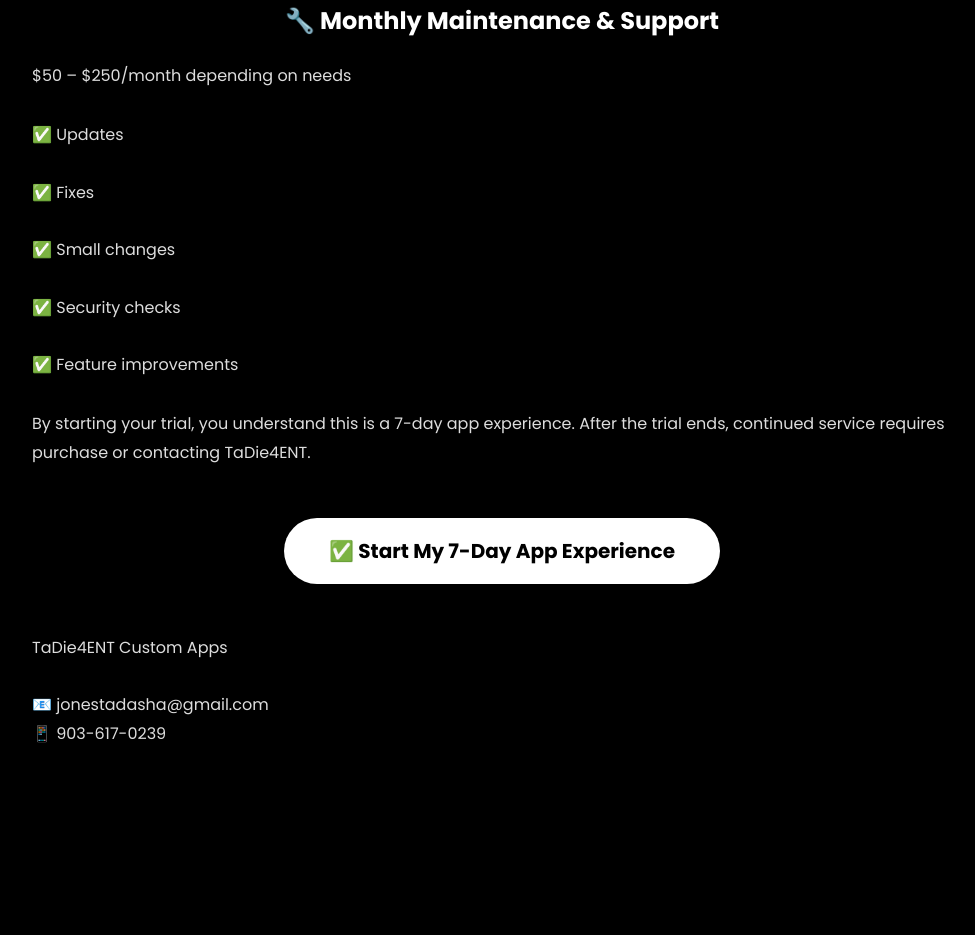
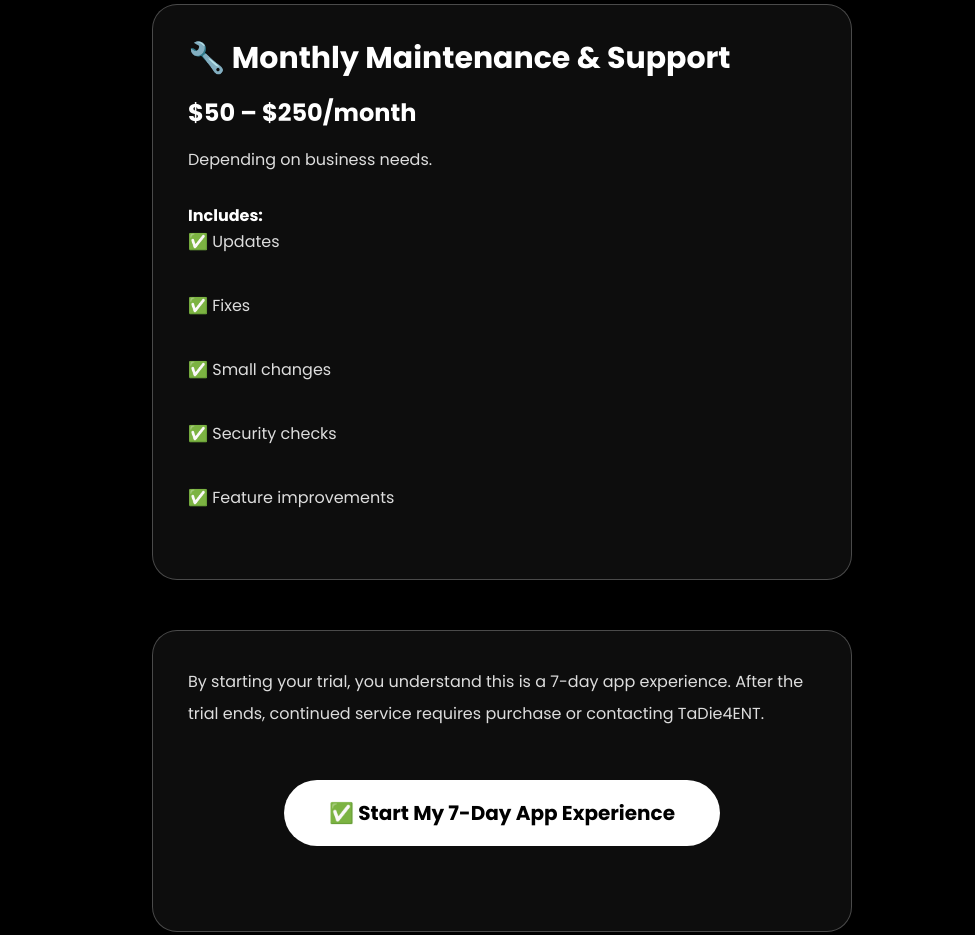
Before and after one commit to anewme-secondchance/ForeverSolid, a plain HTML site: page trial-agreement.html in a window 1280 px wide. Shown: the part 3380-4315 px from the top of the page, without its empty margins (138-1113 px from the left). Before the commit the page ends 4219 px from the top, so only its background shows below. Drawn offline with Linux system fonts and the light colour scheme.

Commit message:
Update trial-agreement.html

```diff
--- a/trial-agreement.html
+++ b/trial-agreement.html
@@ -214,14 +214,28 @@
 <!-- SUPPORT -->
 
 
+<!-- SUPPORT -->
+
+<div class="price-card">
+
+<h3>
+🔧 Monthly Maintenance & Support
+</h3>
+
+
 <h2>
-🔧 Monthly Maintenance & Support
+$50 – $250/month
 </h2>
 
 
 <p>
-$50 – $250/month depending on needs
+Depending on business needs.
 </p>
+
+
+<h4>
+Includes:
+</h4>
 
 
 <p>
@@ -238,12 +252,16 @@
 
 </p>
 
+</div>
+
 
 
 
 
 <!-- AGREEMENT -->
 
+
+<div class="price-card">
 
 <p>
 
@@ -254,20 +272,18 @@
 </p>
 
 
-
-
 <button onclick="startTrial()">
 
 ✅ Start My 7-Day App Experience
 
 </button>
 
-
+</div>
 
 <!-- CONTACT -->
 
 
-<p>
+<p class="trial-contact">
 
 TaDie4ENT Custom Apps
 
```
